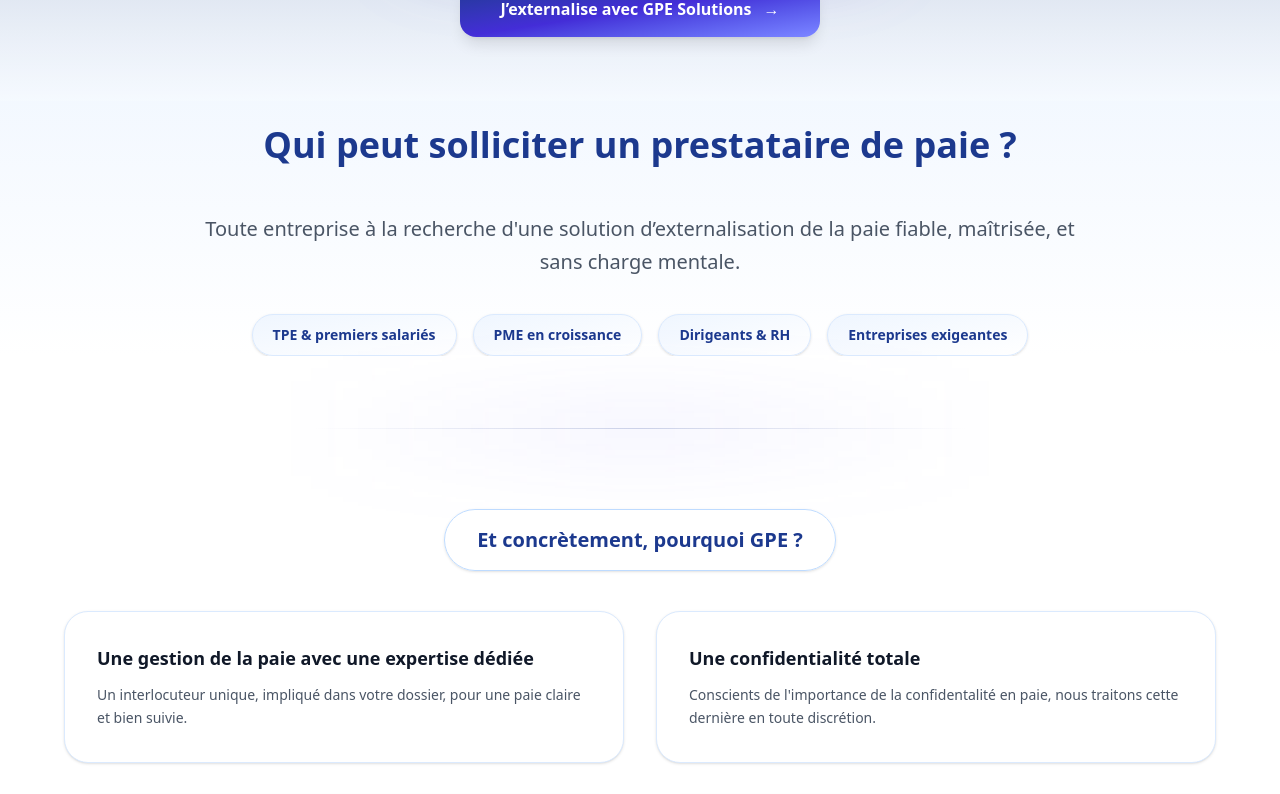
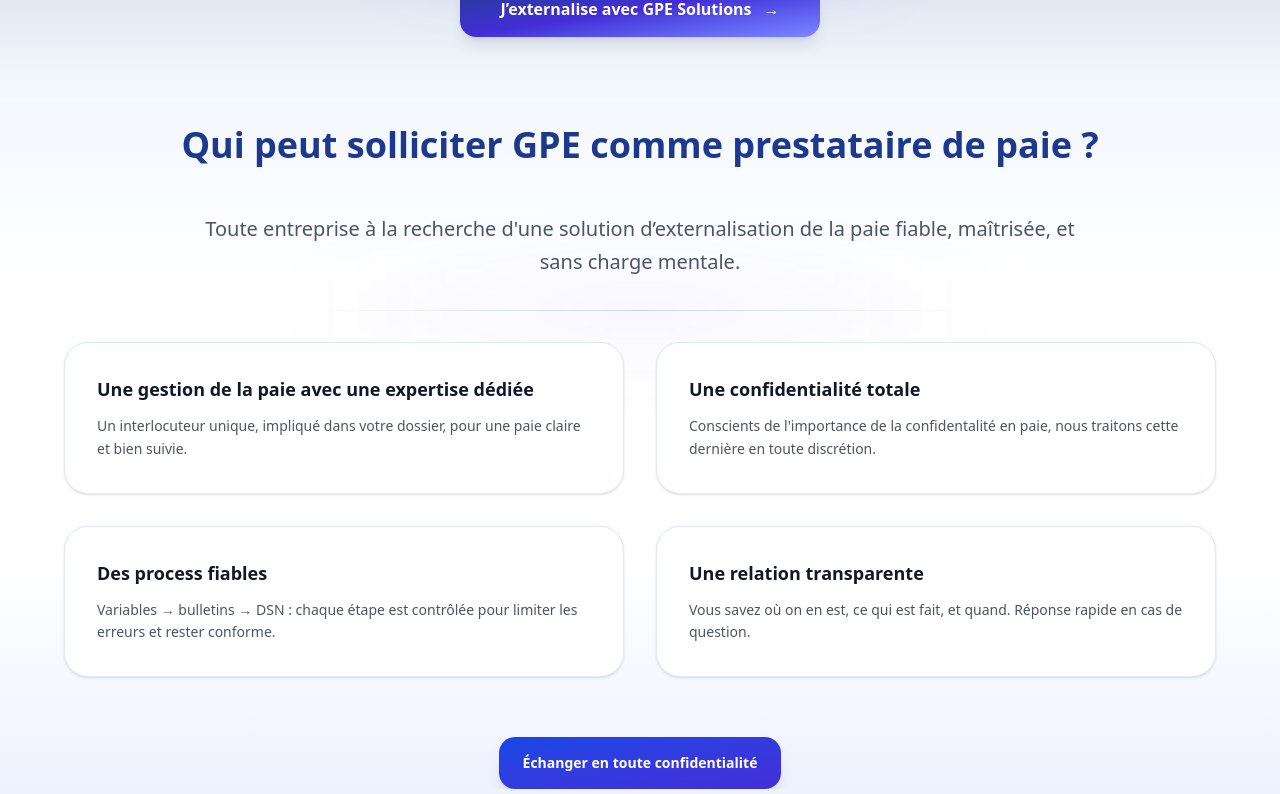
Before and after one commit to bassemshili3-cpu/gpe-solutions, a Next.js app: page / in a window 1280 px wide. Shown: the part 1780-2574 px from the top of the page. Built offline with nearby package versions, Linux system fonts and the light colour scheme.

Commit message:
Update 6.2

```diff
--- a/app/page.tsx
+++ b/app/page.tsx
@@ -69,7 +69,7 @@ export default function Home() {
             </span>
 
             {/* Logo juste après "Solutions" */}
-            <div className="relative flex h-10 w-10 items-center justify-center -ml-2">
+            <div className="relative flex h-10 w-10 items-center justify-center -ml-1">
               {/* Halo doux */}
               <div className="pointer-events-none absolute -inset-3 rounded-2xl bg-gradient-to-br from-blue-500/20 via-indigo-500/15 to-violet-500/20 blur-2xl" />
 
@@ -285,13 +285,12 @@ export default function Home() {
   </section>
 </div>
 
-
-{/* ================= À QUI S’ADRESSE ================= */}
+ {/* ================= À QUI S’ADRESSE ================= */}
 <section className="relative overflow-hidden bg-gradient-to-b from-blue-50/75 to-blue-20">
   <div className="max-w-6xl mx-auto">
     <AnimatedFadeIn>
       <h2 className="mt-6 text-3xl md:text-4xl font-bold text-blue-900 text-center">
-        Qui peut solliciter un prestataire de paie ?
+        Qui peut solliciter GPE comme prestataire de paie ?
       </h2>
 
       {/* Ligne principale */}
@@ -299,43 +298,20 @@ export default function Home() {
         Toute entreprise à la recherche d'une solution d’externalisation de la paie fiable, maîtrisée, et sans charge mentale.
       </p>
 
-      {/* Pills / badges gradient 2026 */}
-      <div className="mt-9 flex flex-wrap justify-center gap-4">
-        {[
-          "TPE & premiers salariés",
-          "PME en croissance",
-          "Dirigeants & RH",
-          "Entreprises exigeantes",
-        ].map((label) => (
-          <div
-            key={label}
-            className="rounded-full border border-blue-100 bg-gradient-to-br from-blue-50 to-white px-5 py-2.5 text-sm font-semibold text-blue-900 shadow-sm transition hover:-translate-y-0.5 hover:shadow-md"
-          >
-            {label}
-          </div>
-        ))}
-      </div>
     </AnimatedFadeIn>
   </div>
 </section>
 
 <div className="my-18 flex justify-center">
-  <div className="relative h-px w-164">
+  <div className="relative h-px w-164 -mt-10">
     <div className="absolute inset-0 bg-gradient-to-r from-transparent via-blue-900/20 to-transparent" />
     <div className="absolute -inset-x-8 -inset-y-6 bg-gradient-to-r from-transparent via-indigo-500/10 to-transparent blur-2xl" />
   </div>
 </div>
-
-<div className="my-6 flex justify-center">
-  <span className="mt-2 inline-flex items-center gap-2 rounded-full border border-blue-200 bg-white/70 px-8 py-4 text-xl font-semibold text-blue-900 shadow-sm backdrop-blur">
-    Et concrètement, pourquoi GPE ?
-  </span>
-</div>
-
      {/* ================= POURQUOI GPE SOLUTIONS ================= */}
-<section className="relative overflow-hidden bg-gradient-to-b from-blue-20 via-white to-indigo-50">
+<section className="relative overflow-hidden bg-gradient-to-b from-blue-20 via-white to-indigo-50 -mt-20">
   <div className="max-w-6xl mx-auto">
-   <div className="mt-4 grid grid-cols-1 md:grid-cols-2 gap-8">
+   <div className="grid grid-cols-1 md:grid-cols-2 gap-8">
       <div className="rounded-3xl border border-blue-100 bg-white p-8 shadow-sm">
         <h3 className="text-lg font-bold text-gray-900 mb-3">
           Une gestion de la paie avec une expertise dédiée
@@ -389,6 +365,7 @@ export default function Home() {
   </div>
 </section>
 
+
  {/* ================= ÉTAPES (animation) ================= */}
 
       <StepsTypingClient />
```
